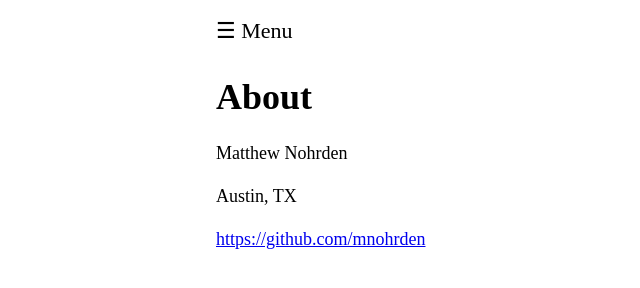
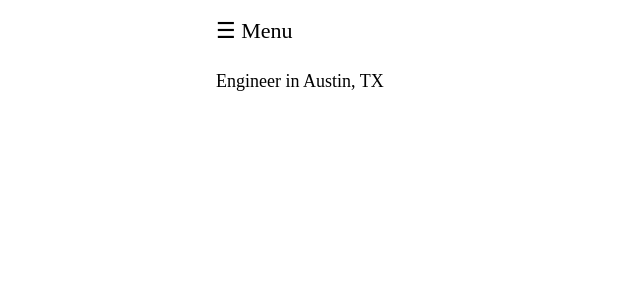
Before and after one commit to mnohrden/mnohrden.github.io, a plain HTML site: page about.html in a window 1280 px wide. Shown: the whole page, without its empty margins (46-686 px from the left). Drawn offline with Linux system fonts and the light colour scheme.

Commit message:
Simplify About page

```diff
--- a/about.html
+++ b/about.html
@@ -10,8 +10,5 @@ h1{font-size:2em;margin:.6em 0 .4em}h2{font-size:1.3em;margin:1.2em 0 .3em}
 @media print{summary,nav{display:none}body{font-size:11pt;max-width:none;padding:0}}</style></head>
 <body>
 <nav><details><summary aria-label="Menu">&#9776; Menu</summary><ul><li><a href="/">Home</a></li><li><a href="/about.html">About</a></li><li><a href="/software.html">Software</a></li><li><a href="/resume.html">Resume</a></li></ul></details></nav>
-<h1>About</h1>
-<p>Matthew Nohrden</p>
-<p>Austin, TX</p>
-<p><a href="https://github.com/mnohrden">https://github.com/mnohrden</a></p>
+<p>Engineer in Austin, TX</p>
 </body></html>
```
